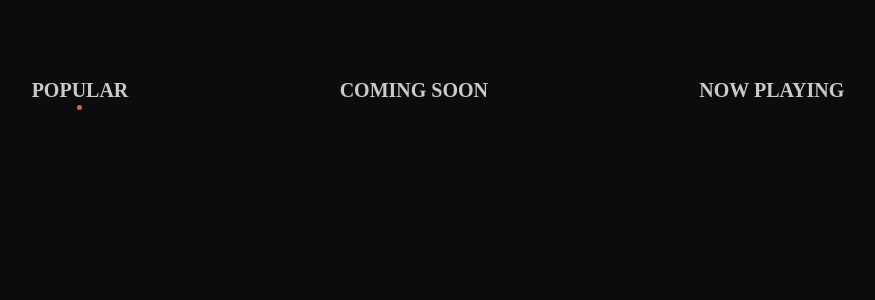
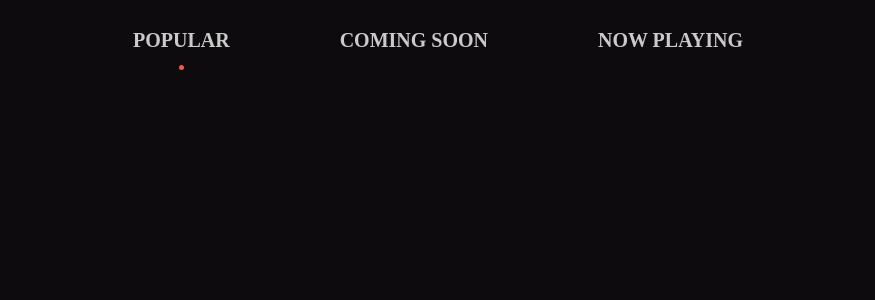
Before and after one commit to hyer0705/react-final-movie-app, a React (Create React App) app: page / in a window 1280 px wide. Shown: the top 300 px of the page, without its empty margins (202-1077 px from the left). Built offline with nearby package versions, Linux system fonts and the light colour scheme.

Commit message:
Fix Header's width

```diff
--- a/src/components/Header.tsx
+++ b/src/components/Header.tsx
@@ -4,16 +4,16 @@ import { motion } from "framer-motion";
 
 const Nav = styled.nav`
   position: fixed;
-  top: 80px;
+  top: 0;
   left: 0;
   width: 100%;
   display: flex;
   justify-content: center;
-  margin-bottom: 80px;
+  height: 10vh;
 `;
 
 const Menus = styled.ul`
-  width: 80%;
+  width: 720px;
   display: flex;
   justify-content: space-around;
 `;
@@ -36,14 +36,13 @@ const Circle = styled(motion.span)`
   left: 0;
   right: 0;
   margin: 0 auto;
-  bottom: -10px;
+  bottom: 10px;
 `;
 
 function Header() {
   const homeMatch = useMatch("/");
   const comingSoonMatch = useMatch("/coming-soon");
   const nowPlayingMatch = useMatch("/now-playing");
-  console.group(homeMatch, comingSoonMatch, nowPlayingMatch);
 
   return (
     <Nav>
```
